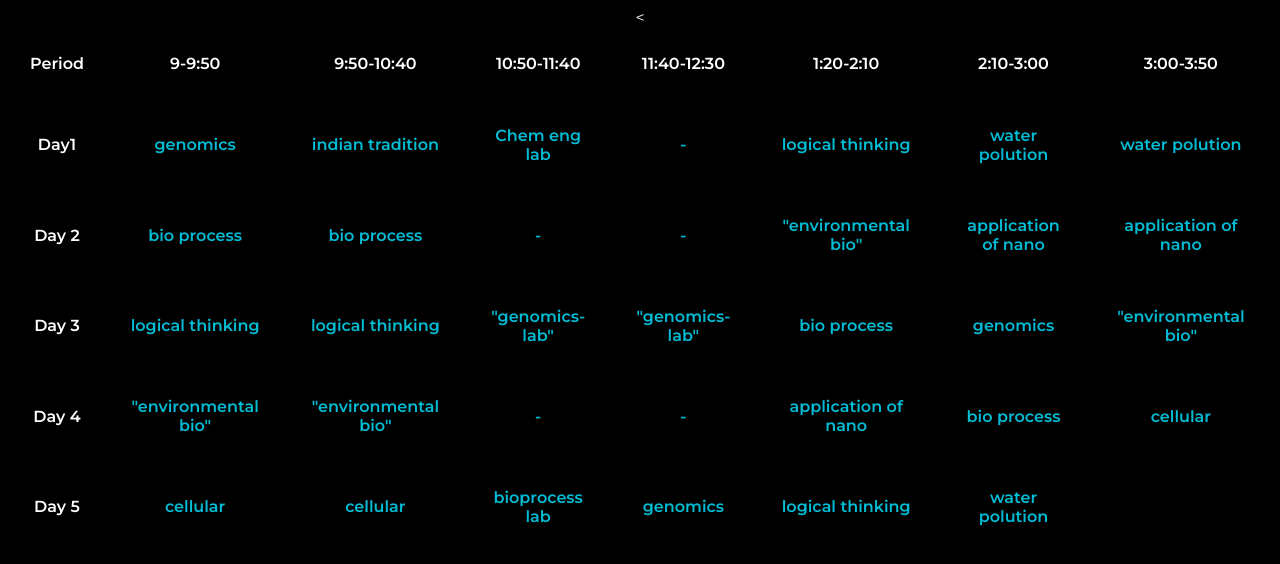
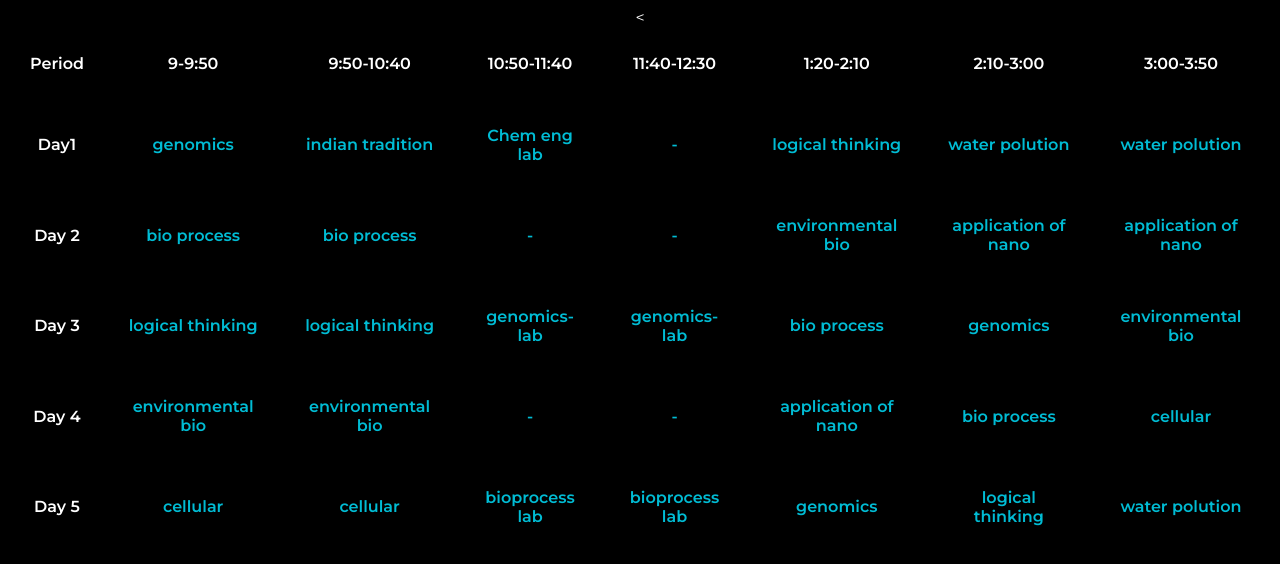
Before and after one commit to Vvisvapathi/timetablejelsia, a plain HTML site: page index.html in a window 1280 px wide. Drawn offline with Linux system fonts and the light colour scheme.

Commit message:
Update index.html

```diff
--- a/index.html
+++ b/index.html
@@ -34,7 +34,7 @@
         <td><a href="https://meet.google.com/lookup/gpfdfvjj33" target="_blank">bio process</a></td>
         <td>-</a></td>
         <td>-</a></td>
-        <td><a href="https://meet.google.com/lookup/bexaji3zga" target="_blank">"environmental bio"</a></td>
+        <td><a href="https://meet.google.com/lookup/bexaji3zga" target="_blank">environmental bio</a></td>
         <td><a href="https://meet.google.com/lookup/a4bchstdkh" target="_blank">application of nano</a></td>
         <td><a href="https://meet.google.com/lookup/a4bchstdkh" target="_blank">application of nano</a></td>
       </tr>
@@ -42,16 +42,16 @@
         <th>Day 3</th>
         <td><a href="https://meet.google.com/lookup/cqjn7snpqr" target="_blank">logical thinking</a></td>
         <td><a href="https://meet.google.com/lookup/cqjn7snpqr" target="_blank">logical thinking</a></td>
-        <td><a href="https://meet.google.com/lookup/axx4we35bm" target="_blank">"genomics-lab"</a></td>
-        <td><a href="https://meet.google.com/lookup/axx4we35bm" target="_blank">"genomics-lab"</a></td>
+        <td><a href="https://meet.google.com/lookup/axx4we35bm" target="_blank">genomics-lab</a></td>
+        <td><a href="https://meet.google.com/lookup/axx4we35bm" target="_blank">genomics-lab</a></td>
         <td><a href="https://meet.google.com/lookup/gpfdfvjj33" target="_blank">bio process</a></td>
         <td><a href="https://meet.google.com/lookup/axx4we35bm" target="_blank">genomics</a></td>
-        <td><a href="https://meet.google.com/lookup/bexaji3zga" target="_blank">"environmental bio"</a></td>
+        <td><a href="https://meet.google.com/lookup/bexaji3zga" target="_blank">environmental bio</a></td>
       </tr>
       <tr>
         <th>Day 4</th>
-        <td><a href="https://meet.google.com/lookup/bexaji3zga" target="_blank">"environmental bio"</a></td>
-        <<td><a href="https://meet.google.com/lookup/bexaji3zga" target="_blank">"environmental bio"</a></td>
+        <td><a href="https://meet.google.com/lookup/bexaji3zga" target="_blank">environmental bio</a></td>
+        <<td><a href="https://meet.google.com/lookup/bexaji3zga" target="_blank">environmental bio</a></td>
         <td>-</a></td>
         <td>-</a></td>
         <td><a href="https://meet.google.com/lookup/a4bchstdkh" target="_blank">application of nano</a></td>
@@ -62,6 +62,7 @@
        <td><a href="https://meet.google.com/lookup/argj5n7drj" target="_blank">cellular</a></td>
         <td><a href="https://meet.google.com/lookup/argj5n7drj" target="_blank">cellular</a></td>
         <td><a href="https://meet.google.com/lookup/ertylvnjdo" target="_blank">bioprocess lab</a></td>
+        <td><a href="https://meet.google.com/lookup/ertylvnjdo" target="_blank">bioprocess lab</a></td>
        <td><a href="https://meet.google.com/lookup/axx4we35bm">genomics</a></td>
        <td><a href="https://meet.google.com/lookup/cqjn7snpqr" target="_blank">logical thinking</a></td>
         <td><a href="https://meet.google.com/lookup/dkeguo6ait">water polution</a></td>
```
